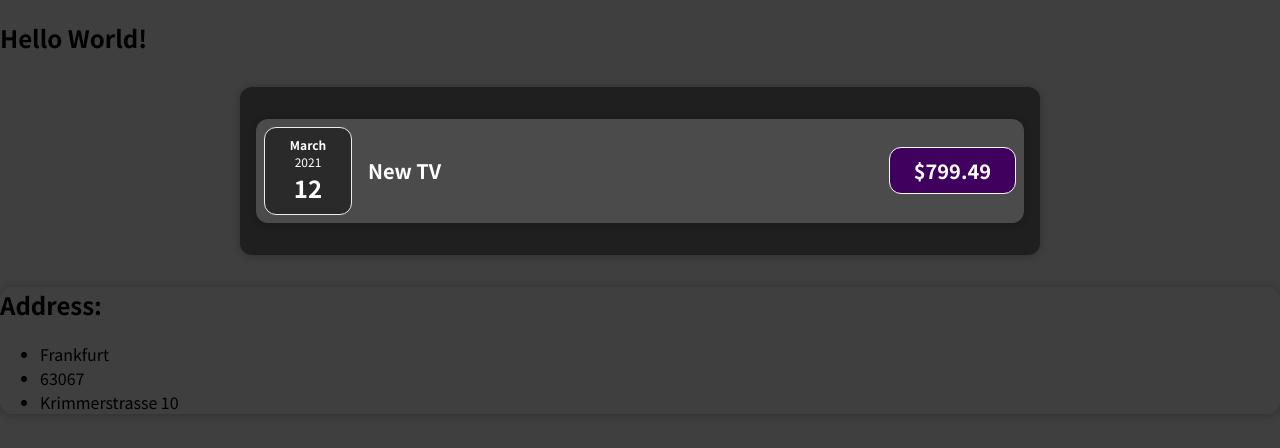
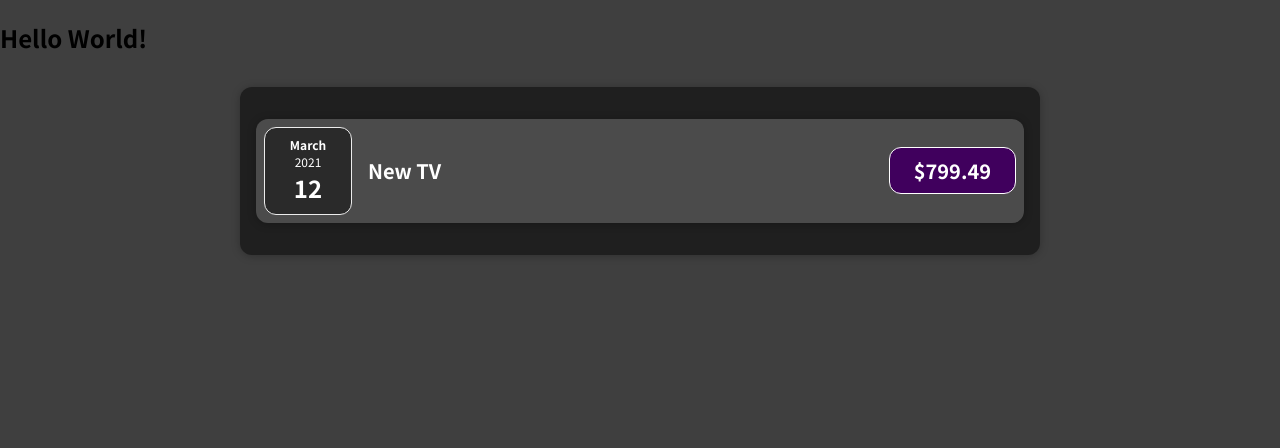
Before and after one commit to kraft-aka/react-expense-tracker, a React (Create React App) app: page / in a window 1280 px wide. Shown: the top 448 px of the page. Built offline with nearby package versions, Linux system fonts and the light colour scheme.

Commit message:
clean app comp

```diff
--- a/src/App.js
+++ b/src/App.js
@@ -27,13 +27,6 @@ function App() {
     <div>
       <h2>Hello World!</h2>
       <Expenses items={expenses}/>
-
-      <DefaultComponent
-        city={"Frankfurt"}
-        postalCode={63067}
-        street={"Krimmerstrasse"}
-        house={10}
-      />
     </div>
   );
 }
```
